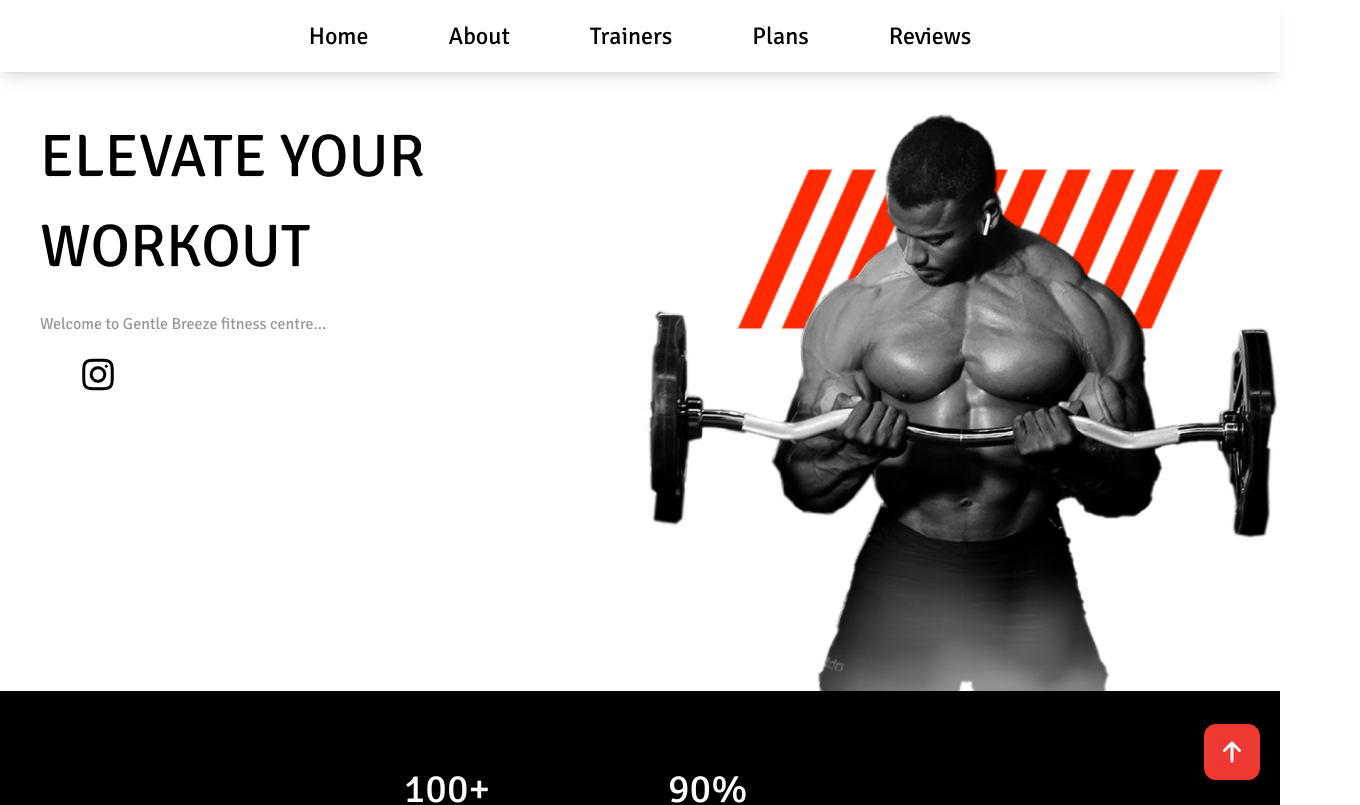
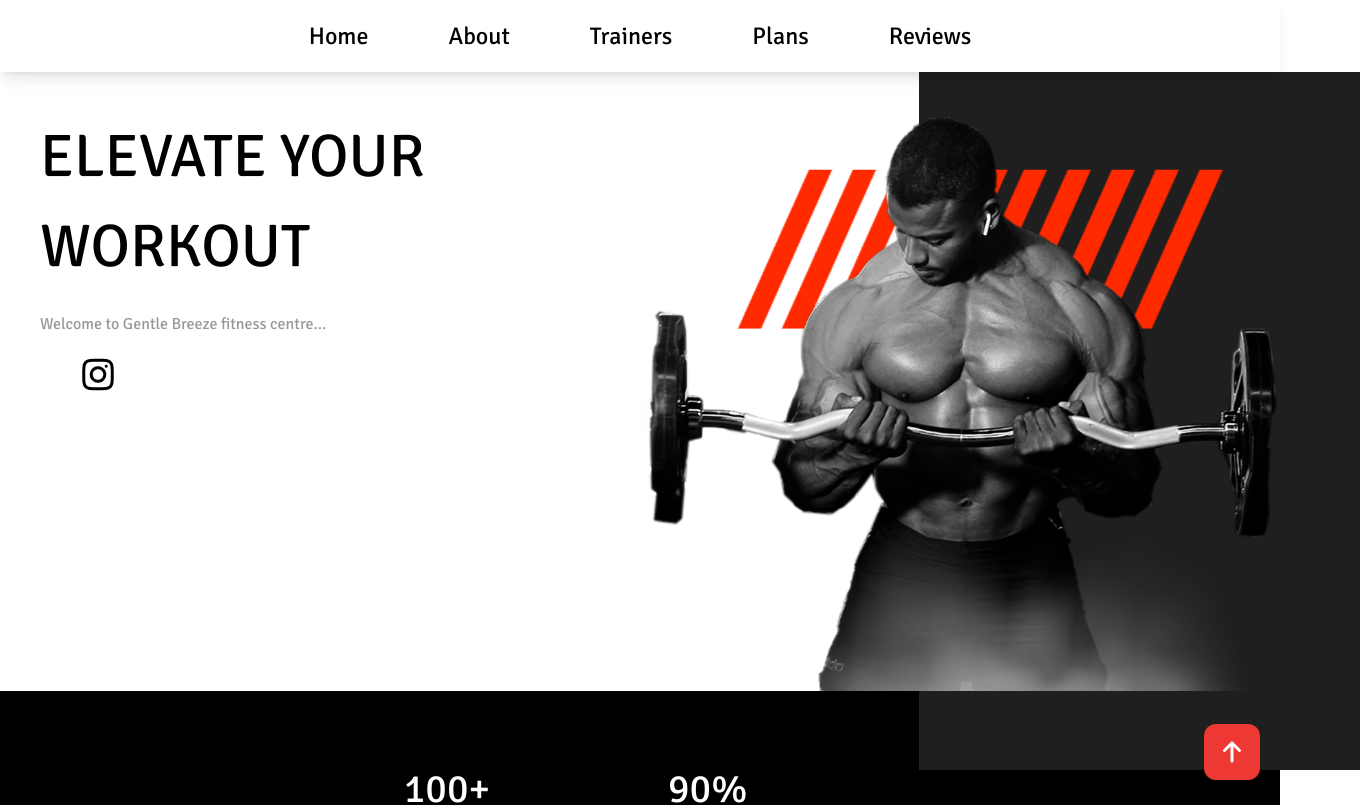
Before and after one commit to abupraise/GentleBreeze, a React (Vite) app: page / in a window 1280 px wide. Shown: the top 805 px of the page, 1360 px wide, since content can reach past the window. Built offline with nearby package versions, Linux system fonts and the light colour scheme.

Commit message:
"Removed image files, updated Hero component to use new image, and modified CSS classes and layout"

```diff
--- a/src/components/Hero.jsx
+++ b/src/components/Hero.jsx
@@ -1,9 +1,6 @@
 import React from "react";
-import Man from "../assets/man.jpg";
+import Man from "../assets/Hbg22.png";
 import Insta from "../assets/instagram.jpg";
-import Money from "../assets/money.jpg";
-import Time from "../assets/time.jpg";
-import Weight from "../assets/weight.jpg";
 //import Rectangle from "../assets/Rectangle.jpg";
 import Boxing from "../assets/boxing.jpg";
 
@@ -28,8 +25,9 @@ export const Hero = () => {
           </div>
         </div>
 
-        <div className="relative">
-          <div>
+        <div className="relative flex justify-center items-center">
+          <div className="absolute left-[17.45rem] top-[0rem] w-[441px] h-[43.65rem] bg-[#1F1F1F] opacity-100 z-0"></div>
+          <div className="relative z-10">
             <img src={Man} alt="image" />
           </div>
         </div>
@@ -51,3 +49,5 @@ export const Hero = () => {
     </div>
   );
 };
+
+export default Hero;
```
Also changed, not shown: src/assets/Hbg22 (1).png (deleted).
